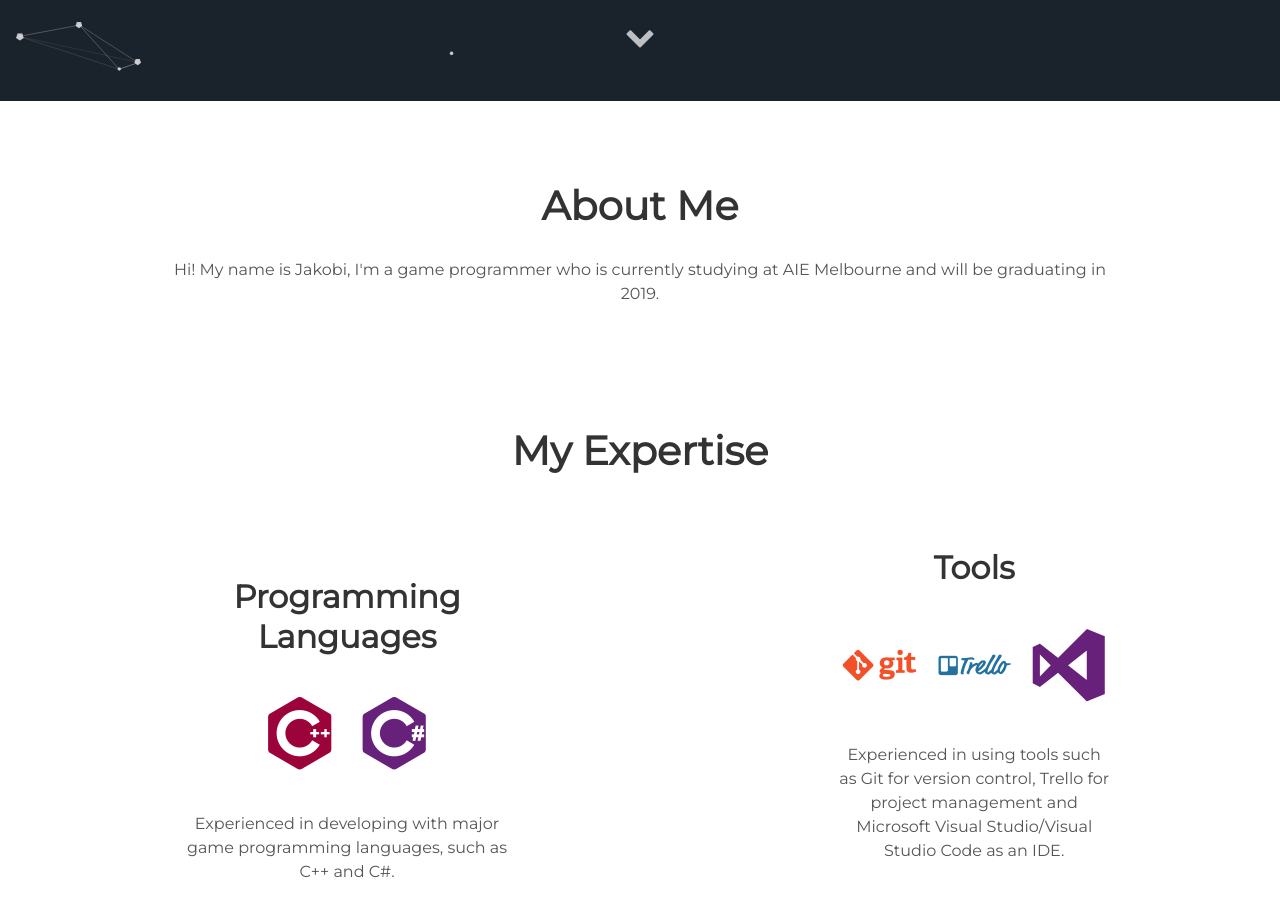
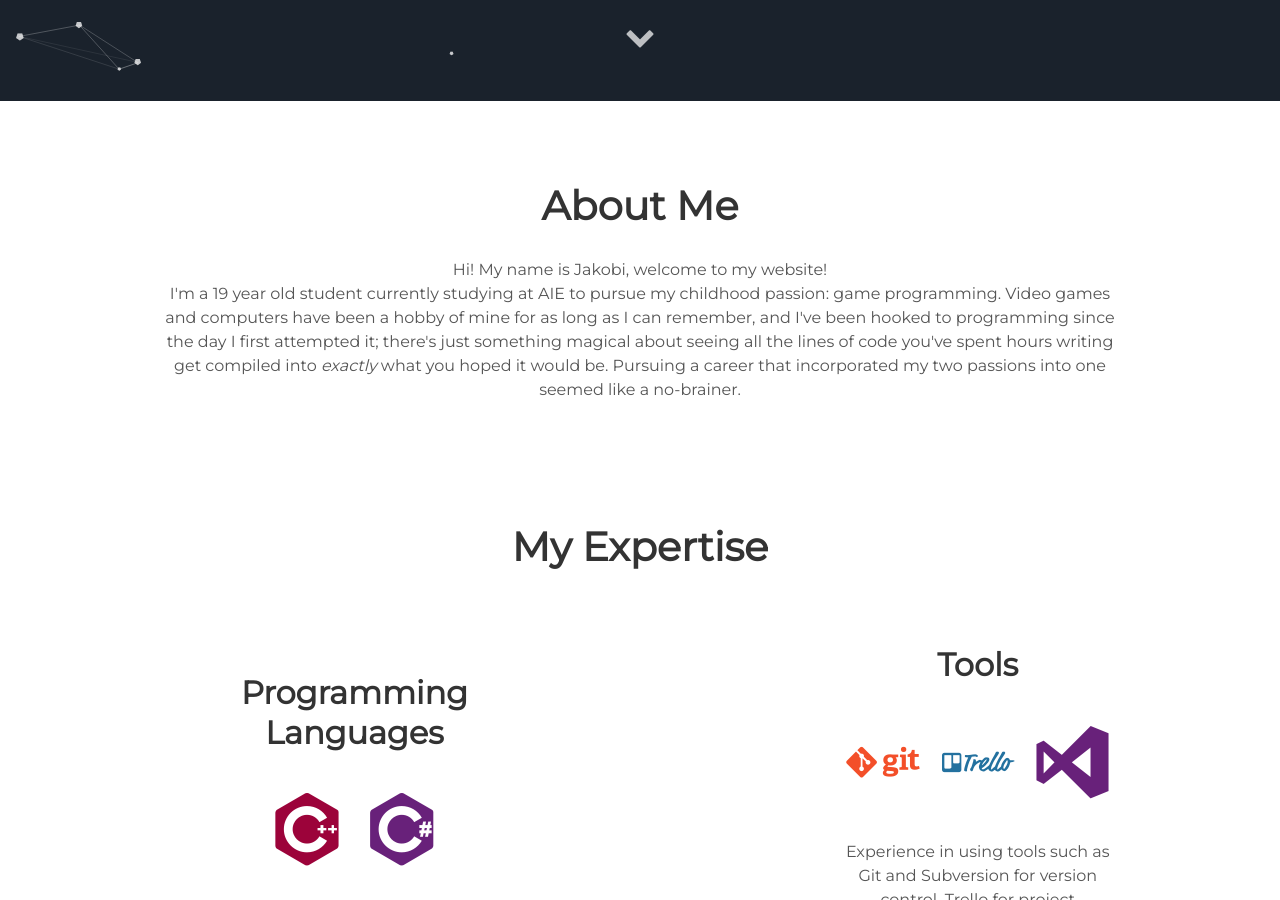
Before and after one commit to JakobiTalbot/JakobiTalbot.github.io, a Jekyll site: the page built from index.html, in a window 1280 px wide and 900 px high, scrolled down 799 px. Built offline with Jekyll 4.4.1, drawn with Linux system fonts in a browser that asks for light colours; some of the changed text lies outside the part shown.

Commit message:
- Wording improvements

```diff
--- a/_config.yml
+++ b/_config.yml
@@ -6,7 +6,6 @@
 
 # User settings
 username: Jakobi Talbot
-user_description: Hi! My name is Jakobi, I'm a game programmer who is currently studying at AIE Melbourne and will be graduating in 2019.
 user_title: Game Programmer
 email: jakobi.talbot@gmail.com
 twitter_username: JakobiKT
--- a/_includes/about.html
+++ b/_includes/about.html
@@ -1,6 +1,10 @@
  <div class="user-details">
   <h1> About Me </h1>
-  <p> {{site.user_description}} </p>
+  <p>
+  Hi! My name is Jakobi, welcome to my website!
+  <br />
+  I'm a 19 year old student currently studying at AIE to pursue my childhood passion: game programming. Video games and computers have been a hobby of mine for as long as I can remember, and I've been hooked to programming since the day I first attempted it; there's just something magical about seeing all the lines of code you've spent hours writing get compiled into <i>exactly</i> what you hoped it would be. Pursuing a career that incorporated my two passions into one seemed like a no-brainer.
+  </p>
   <br />
   <h1> My Expertise </h1>
 </div>
@@ -10,7 +14,17 @@
 		  <h2>Programming Languages</h2>
 		  <i class="devicon-cplusplus-plain colored"></i>
 		  <i class="devicon-csharp-plain colored"></i>
-      <p>Experienced in developing with major game programming languages, such as C++ and C#.</p>
+		  <p>Proficient in:</p>
+		  <ul>
+			<li> C++ (98, 11, 14)</li>
+			<li> C#</li>
+		  </ul>
+		  <p> Knowledge of:</p>
+		  <ul>
+			<li> GLSL</li>
+			<li> HLSL/CG</li>
+			<li> HTML</li>
+		  </ul>
 	  </div>
     </div>
     <div class="tech">
@@ -19,7 +33,7 @@
 		  <i class="devicon-git-plain-wordmark colored"></i>
 		  <i class="devicon-trello-plain-wordmark colored"></i>
 		  <i class="devicon-visualstudio-plain colored"></i>
-      <p>Experienced in using tools such as Git for version control, Trello for project management and Microsoft Visual Studio/Visual Studio Code as an IDE.</p>
+		  <p>Experience in using tools such as Git and Subversion for version control, Trello for project management/task allocation and Microsoft Visual Studio/Visual Studio Code as an IDE.</p>
 	  </div>
     </div>
 </div>
```
Lines whose indentation alone changed are shown as unchanged.
